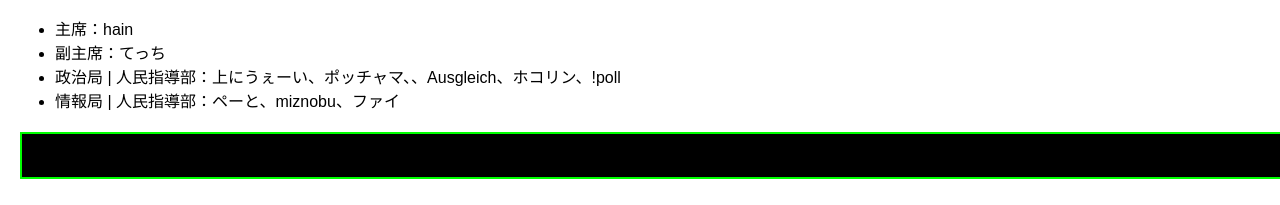
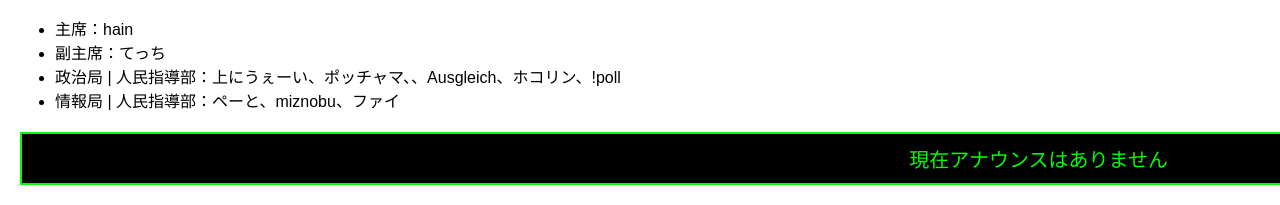
Before and after one commit to hain-sspc/SSPC, a plain HTML site: page index.html in a window 1280 px wide. Shown: the part 1776-1981 px from the top of the page. Drawn offline with Linux system fonts and the light colour scheme; no server answers.

Commit message:
Update index.html

```diff
--- a/index.html
+++ b/index.html
@@ -109,4 +109,21 @@
   </div>
 
 </body>
+  <script>
+const ticker = document.getElementById('ticker');
+
+// GitHubからJSONを取得（キャッシュ防止クエリ付き）
+fetch('https://raw.githubusercontent.com/【ユーザー名】/【リポジトリ名】/main/data/announcements.json?t=' + new Date().getTime())
+  .then(response => response.json())
+  .then(data => {
+    // announcements 配列からテキストを連結
+    const text = data.announcements.map(a => a.message).join('　|　');
+    ticker.textContent = text;
+  })
+  .catch(error => {
+    console.error('アナウンスの取得に失敗しました:', error);
+    ticker.textContent = '現在アナウンスはありません';
+  });
+</script>
+
 </html>
```
